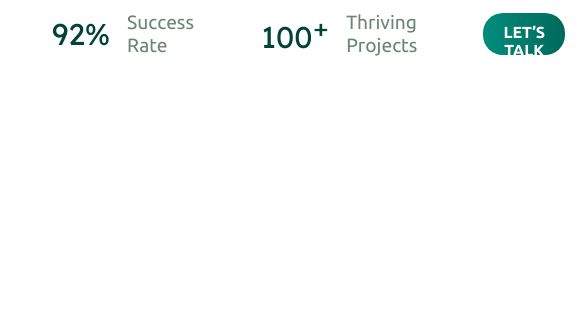
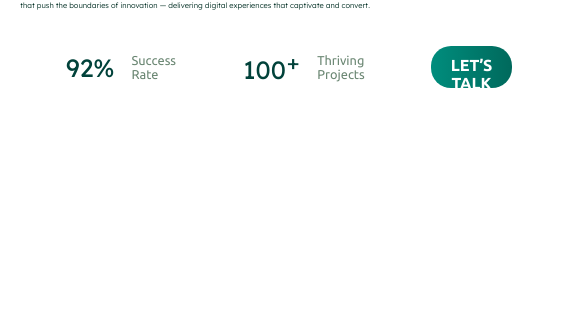
Before and after one commit to khatrimrehan/new-portfolio, a plain HTML site: page index.html in a window 390 px wide. Shown: the part 515-848 px from the top of the page, 585 px wide, since content can reach past the window. Drawn offline with nearby package versions, Linux system fonts and the light colour scheme; a web font is replaced by a local one.

Commit message:
Update media-query.css

```diff
--- a/media-query.css
+++ b/media-query.css
@@ -12,7 +12,7 @@
   }
 
   .home {
-    padding-top: 40px;
+    padding-top: 105px;
   }
 
   p {
@@ -42,6 +42,12 @@
     font-size: 30px;
     line-height: 60px;
   }
+  .bottom1 li{
+    font-size: 0.8rem;
+  }
+  .bottom1 li span1{
+    font-size: 25px;
+  }
 }
 
 @media only screen and (max-width: 700px) {
@@ -67,7 +73,7 @@
 
 @media only screen and (max-width: 600px) {
   p {
-    font-size: 7px;
+    font-size: 7.5px;
     padding-top: 2px;
   }
 }
```
